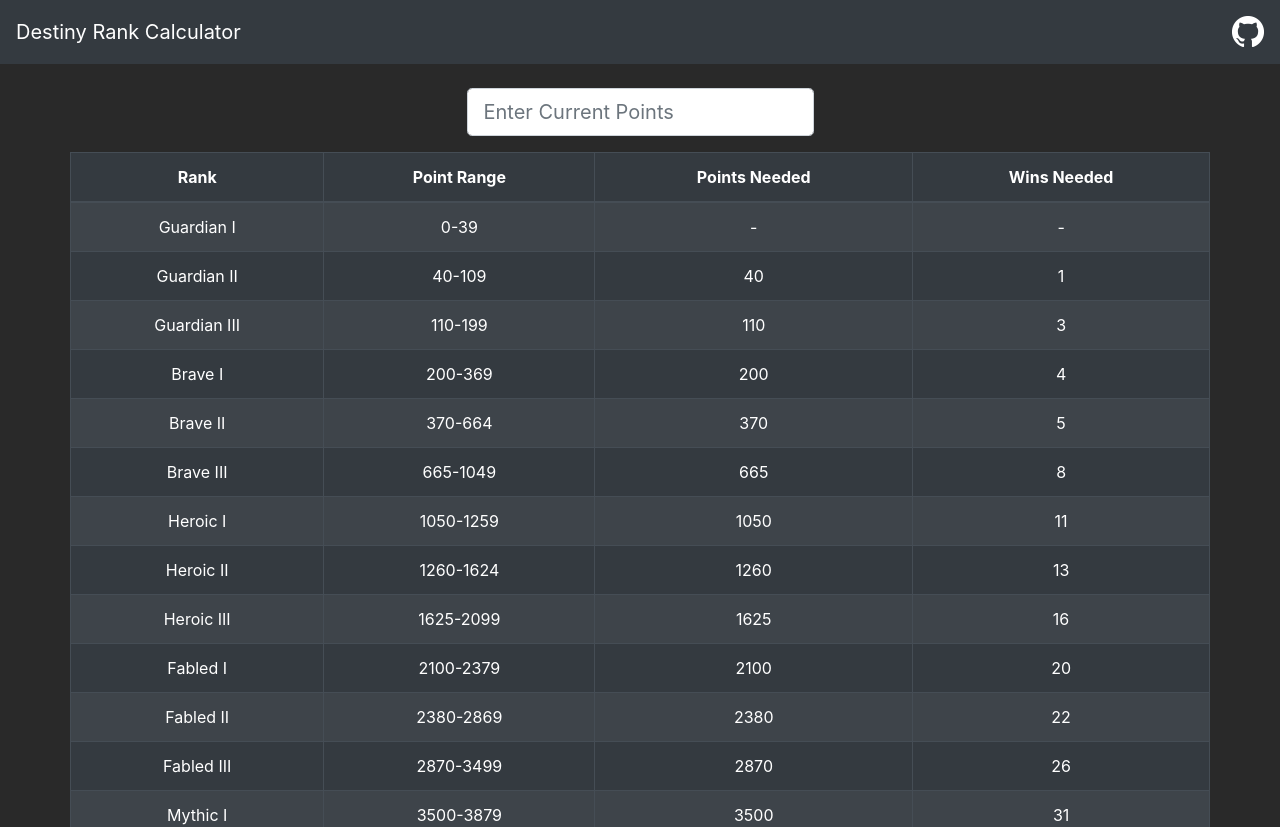
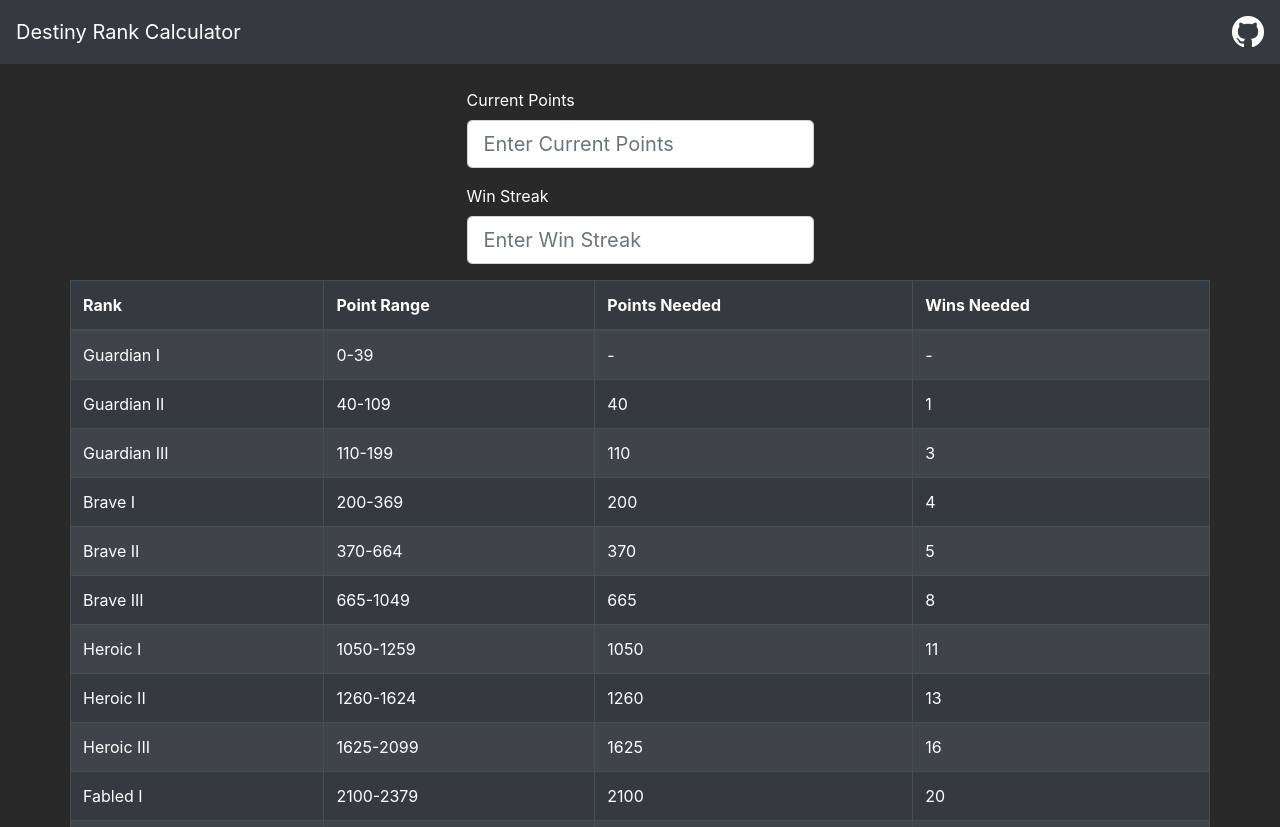
Before and after one commit to mellena1/destiny-rank-calculator, a React (Create React App) app: page / in a window 1280 px wide. Shown: the top 827 px of the page. Built offline with nearby package versions, Linux system fonts and the light colour scheme.

Commit message:
Add winstreak input

```diff
--- a/src/App.css
+++ b/src/App.css
@@ -1,5 +1,4 @@
 .App {
-  text-align: center;
   background-color: rgb(41, 41, 41);
 }
 
--- /dev/null
+++ b/src/destiny/destiny.css
@@ -0,0 +1,3 @@
+label {
+    color: white !important;
+}
--- a/src/destiny/destiny.tsx
+++ b/src/destiny/destiny.tsx
@@ -4,6 +4,8 @@
 import Container from "react-bootstrap/Container";
 import Row from "react-bootstrap/Row";
 import Table from "react-bootstrap/Table";
+
+import "./destiny.css";
 
 type PointRange = [number, number];
 
@@ -40,6 +42,7 @@
 interface DestinyState {
   ranks: DestinyRank[];
   currentPoints: number;
+  winStreak: number;
 }
 
 function PointRangeToString(range: PointRange): string {
@@ -53,12 +56,27 @@
         <Container>
           <Row className="justify-content-center">
             <Form.Group>
+              <Form.Label>Current Points</Form.Label>
                 <Form.Control
+                  name="currentPoints"
                   size="lg"
                   type="number"
                   pattern="\d*"
                   placeholder="Enter Current Points"
-                onChange={this.onPointChange}
+                  onChange={this.onNumberChange}
+                />
+            </Form.Group>
+          </Row>
+          <Row className="justify-content-center">
+            <Form.Group>
+              <Form.Label>Win Streak</Form.Label>
+                <Form.Control
+                  name="winStreak"
+                  size="lg"
+                  type="number"
+                  pattern="\d*"
+                  placeholder="Enter Win Streak"
+                  onChange={this.onNumberChange}
                 />
             </Form.Group>
           </Row>
@@ -80,15 +98,18 @@
     );
   }
 
-  onPointChange(event: React.ChangeEvent<HTMLInputElement>) {
-    const numPoints = parseInt(event.target.value);
-    if (isNaN(numPoints) || numPoints < 0) {
-      return;
+  onNumberChange(event: React.ChangeEvent<HTMLInputElement>) {
+    let num = parseInt(event.target.value);
+
+    if (isNaN(num) || num < 0) {
+      num = 0;
     }
+
+    console.log(event.target.name);
 
     this.setState({
       ...this.state,
-      currentPoints: numPoints,
+      [event.target.name]: num,
     });
   }
 
@@ -99,7 +120,7 @@
         this.state.currentPoints,
         rank
       );
-      const neededWins = this.numberOfWinsToGetToRank(neededPoints, 0);
+      const neededWins = this.numberOfWinsToGetToRank(neededPoints, this.state.winStreak);
       return (
         <tr key={rank.name}>
           <td>{rank.name}</td>
@@ -140,9 +161,10 @@
     this.state = {
       ranks: DESTINYRANKS,
       currentPoints: 0,
+      winStreak: 0,
     };
 
-    this.onPointChange = this.onPointChange.bind(this);
+    this.onNumberChange = this.onNumberChange.bind(this);
     this.generateTableRows = this.generateTableRows.bind(this);
   }
 }
```
Lines whose indentation alone changed are shown as unchanged.
